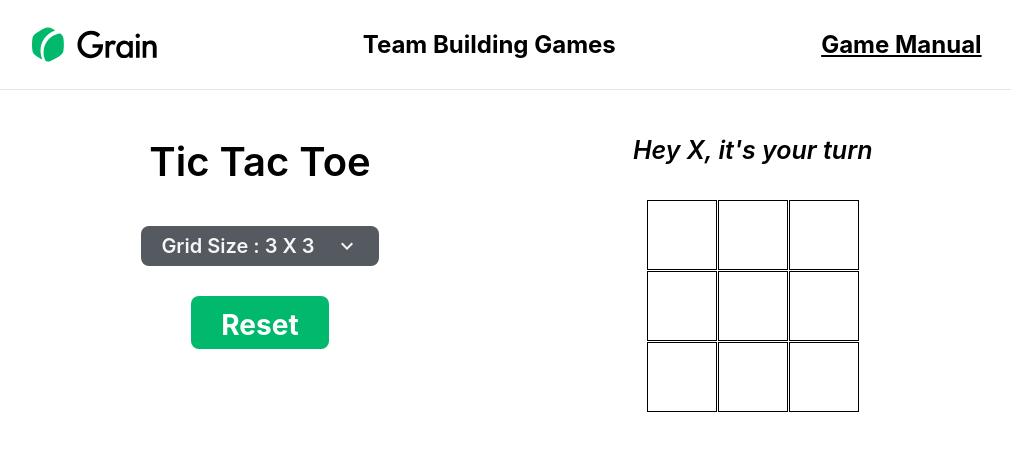
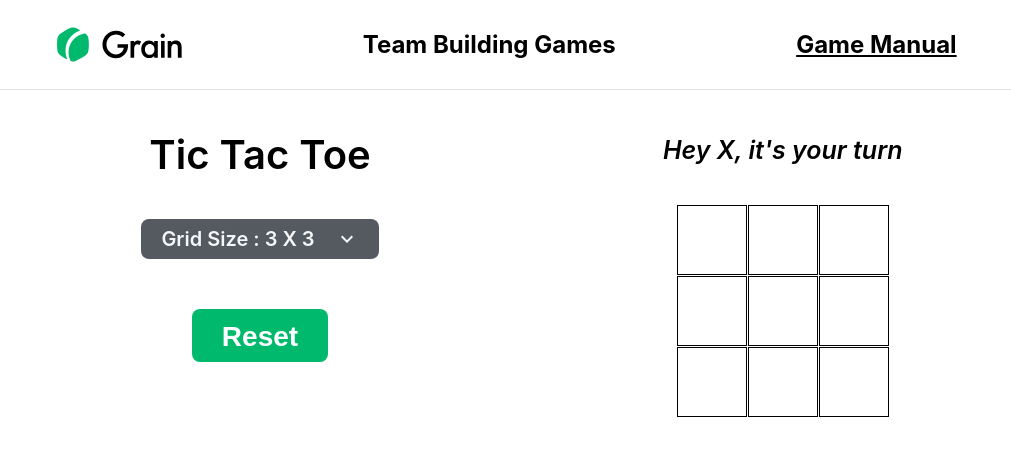
Before and after one commit to saranyavinjarapu/Tic-Tac-Toe, a React (Create React App) app: page / in a window 1280 px wide. Shown: the top 456 px of the page, without its empty margins (133-1144 px from the left). Built offline with nearby package versions, Linux system fonts and the light colour scheme.

Commit message:
refined UI

```diff
--- a/src/components/ComboBox/ComboBox.module.css
+++ b/src/components/CustomComboBox/CustomComboBox.module.css
@@ -3,10 +3,9 @@
   flex-direction: column;
   justify-content: center;
   align-items: center;
-  margin-top: 30px;
-  margin-bottom: 5px;
 }
-.selectBox .optionsContainer {
+.selectBox .optionsContainer,
+.optionsContainerActive {
   background-color: #0d141fb3;
   color: #f5f6fa;
   opacity: 0;
@@ -17,13 +16,6 @@
   max-height: 0;
 }
 .selectBox .optionsContainerActive {
-  background-color: #0d141fb3;
-  color: #f5f6fa;
-  opacity: 0;
-  transition: all 0.4s;
-  border-radius: 8px;
-  overflow: hidden;
-  order: 1;
   max-height: 200px;
   opacity: 1;
   overflow-y: auto;
@@ -37,7 +29,6 @@
   display: flex;
   justify-content: space-between;
   vertical-align: middle;
-  margin-top: 10px;
   min-width: 130px;
 }
 
--- a/src/components/ComboBox/ComboBox.tsx
+++ b/src/components/CustomComboBox/CustomComboBox.tsx
@@ -1,14 +1,14 @@
 import { FC } from "react";
-import styles from "./ComboBox.module.css";
+import styles from "./CustomComboBox.module.css";
 import arrowDropDown from "../../icons/arrow.svg";
 
-type ComboBoxProps = {
+type CustomComboBoxProps = {
   comboOptions: Array<number>;
   comboName: string;
   onComboSelect?: (value: number) => void;
 };
 
-export const ComboBox: FC<ComboBoxProps> = (props) => {
+export const CustomComboBox: FC<CustomComboBoxProps> = (props) => {
   const { comboOptions, comboName, onComboSelect } = props;
 
   const comboExpand = () => {
@@ -70,10 +70,8 @@ export const ComboBox: FC<ComboBoxProps> = (props) => {
         <span id="comboValue" className={styles.comboValue}>
           {comboName}
         </span>
-        <img src={arrowDropDown} alt="search icon" id="expandComboBoxArrow" />
+        <img src={arrowDropDown} alt="combo expand" id="expandComboBoxArrow" />
       </div>
     </div>
   );
 };
-
-export default ComboBox;
--- a/src/components/Game/Game.module.css
+++ b/src/components/Game/Game.module.css
@@ -1,58 +1,67 @@
 .gameMain {
   text-align: center;
   display: flex;
+  flex-direction: row;
   justify-content: space-evenly;
-  margin: 20px;
+  margin-top: 10px;
 }
 
-@media (max-width: 700px) {
+@media (max-width: 850px) {
   .gameMain {
     flex-direction: column;
-    margin-top: 10px;
   }
 }
 
-.gameInformation h1 {
-  font-family: "Inter";
+.gameInformationSection {
+  display: flex;
+  flex-direction: column;
+  justify-content: space-evenly;
+  align-items: center;
+  gap: 50px;
+  padding: 40px;
+  height: max-content;
+}
+
+.gameInformationSection h1 {
   font-size: 40px;
   font-weight: 600;
-  margin-bottom: 20px;
+  margin-bottom: -10px;
+  margin-top: -10px;
 }
 
-@media (max-width: 700px) {
-  .gameInformation {
+.gamePlaySection {
+  display: flex;
+  flex-direction: column;
+  justify-content: space-evenly;
+  align-items: center;
+  gap: 5px;
+  padding: 10px;
+  height: max-content;
+}
+
+@media (max-width: 850px) {
+  .gameInformationSection {
     border: 2px solid #e7e2e2;
   }
-  .gameSection {
+  .gamePlaySection {
     border: 2px solid #e7e2e2;
     margin-top: 10px;
+    margin-bottom: 20px;
   }
-}
-
-.gameSection {
-  width: inherit;
-  height: auto;
-  display: flex;
-  flex-direction: column;
-
-  justify-content: center;
-  align-items: center;
-  flex-basis: content;
 }
 
 .gameGrid {
   display: grid;
   grid-gap: 1px;
   grid-template-columns: repeat(3, 1fr);
-  height: 180px;
-  width: 180px;
   margin-top: 10px;
+  margin-bottom: 40px;
   justify-content: center;
 }
 
-@media (max-width: 700px) {
+@media (max-width: 850px) {
   .gameGrid {
-    margin-bottom: 200px;
+    margin-bottom: 40px;
   }
 }
 
@@ -68,7 +77,6 @@
 .resetButton {
   padding: 12px 30px;
   height: 53px;
-  font-family: "Inter";
   font-style: normal;
   font-weight: 700;
   font-size: 28px;
@@ -77,26 +85,22 @@
   background: #00b96c;
   border-radius: 8px;
   border: none;
-  margin-top: 25px;
-  margin-bottom: 20px;
 }
 
 .showPlayerTurn {
   font-weight: 600;
-  font-family: "Inter";
   font-size: 25px;
   font-style: italic;
 }
 
 .gameOverStatus {
   font-weight: 600;
-  font-family: "Inter";
   font-size: 25px;
   font-style: italic;
   margin-top: -30px;
 }
 
-@media (max-width: 700px) {
+@media (max-width: 850px) {
   .gameOverStatus {
     margin-top: 30px;
   }
@@ -109,6 +113,5 @@
   color: #ffffff;
   font-style: italic;
   font-weight: bold;
-  font-family: "Inter";
   font-size: 25px;
 }
--- a/src/components/Game/GameContainer.tsx
+++ b/src/components/Game/GameContainer.tsx
@@ -1,5 +1,5 @@
 import { useState, useEffect, FC } from "react";
-import { ComboBox } from "../ComboBox/ComboBox";
+import { CustomComboBox } from "../CustomComboBox/CustomComboBox";
 import { GameWinnerInfo } from "./GameWinnerInfo";
 import { GameSquareBlock } from "./GameSquareBlock";
 import { GamePlayerType } from "./types";
@@ -55,20 +55,22 @@ export const GameContainer: FC = () => {
 
   return (
     <div className={styles.gameMain}>
-      <div className={styles.gameInformation}>
-        <h1>Tic Tac Toe</h1>
-        <ComboBox
+      <div className={styles.gameInformationSection}>
+        <div>
+          <h1>Tic Tac Toe</h1>
+        </div>
+        <CustomComboBox
           comboOptions={gridSizeOptions}
           comboName="Grid Size : 3 X 3"
           onComboSelect={handleGridSizeSelect}
-        ></ComboBox>
+        ></CustomComboBox>
         {winner && <GameWinnerInfo winner={winner}></GameWinnerInfo>}
         <button className={styles.resetButton} onClick={resetGame}>
           Reset
         </button>
       </div>
 
-      <div className={styles.gameSection}>
+      <div className={styles.gamePlaySection}>
         {!winner ? (
           <p className={styles.showPlayerTurn}>
             Hey {currentPlayer}, it's your turn
--- a/src/components/Header/Header.module.css
+++ b/src/components/Header/Header.module.css
@@ -9,6 +9,8 @@
   color: #000;
 }
 
-.Header h2 {
-  margin-left: 50px;
+@media (max-width: 850px) {
+  h2 {
+    margin-left: 30px;
+  }
 }
--- a/src/pages/App.tsx
+++ b/src/pages/App.tsx
@@ -1,10 +1,12 @@
-import { HomePage } from "./HomePage";
+import { Header } from "../components/Header/Header";
+import { GameContainer } from "../components/Game/GameContainer";
 import "../styles/Globals.css";
 
 function App() {
   return (
-    <div>
-      <HomePage></HomePage>
+    <div className="main">
+      <Header></Header>
+      <GameContainer></GameContainer>
     </div>
   );
 }
--- a/src/pages/HomePage.tsx
+++ /dev/null
@@ -1,12 +0,0 @@
-import { Header } from "../components/Header/Header";
-import { GameContainer } from "../components/Game/GameContainer";
-import styles from "../styles/HomePage.module.css";
-
-export const HomePage = () => {
-  return (
-    <div className={styles.main}>
-      <Header></Header>
-      <GameContainer></GameContainer>
-    </div>
-  );
-};
--- a/src/styles/Globals.css
+++ b/src/styles/Globals.css
@@ -6,3 +6,9 @@ body {
   -webkit-font-smoothing: antialiased;
   -moz-osx-font-smoothing: grayscale;
 }
+
+.main {
+  display: flex;
+  flex-direction: column;
+  font-family: "Inter";
+}
--- a/src/styles/HomePage.module.css
+++ /dev/null
@@ -1,4 +0,0 @@
-.main {
-  display: flex;
-  flex-direction: column;
-}
```
